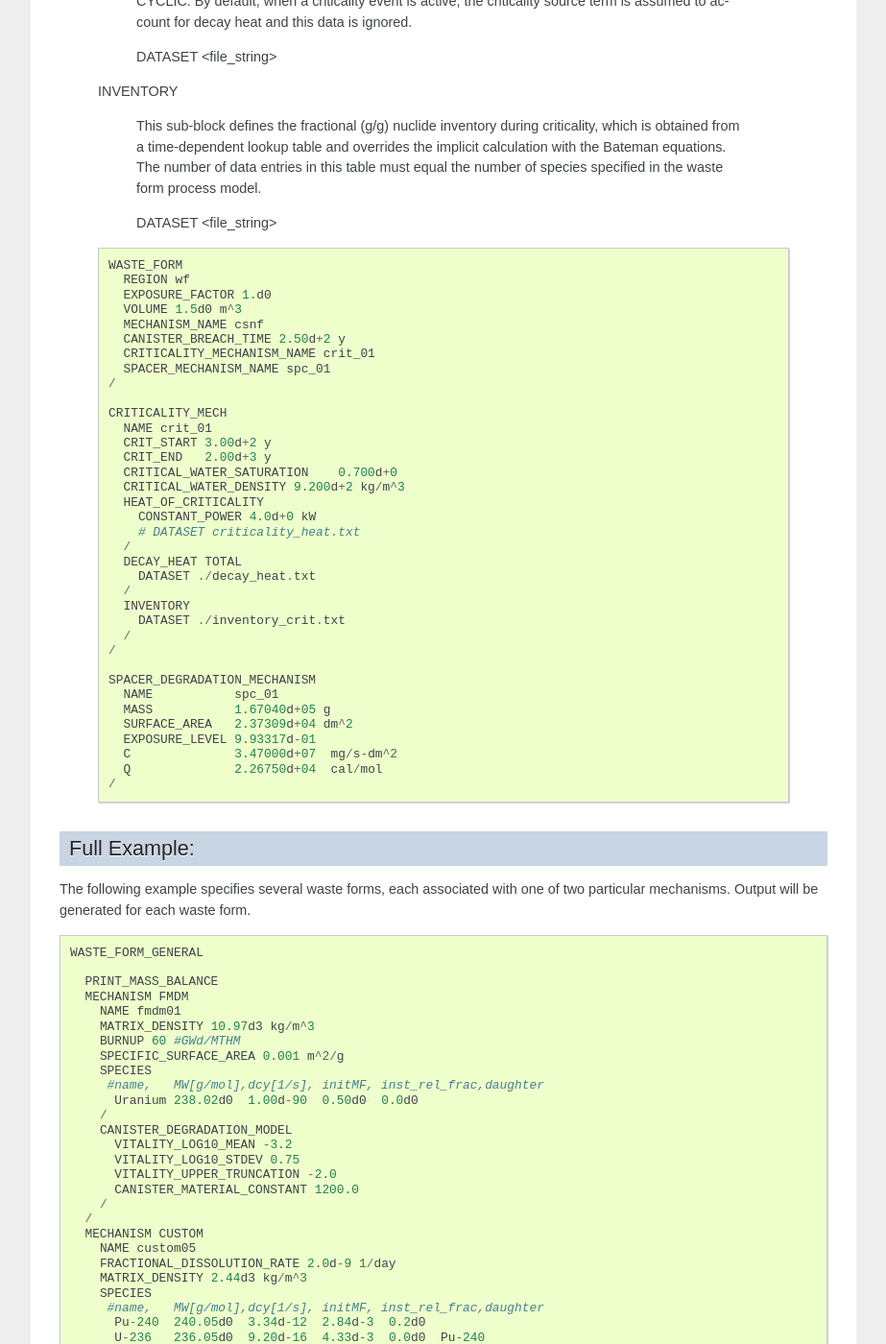
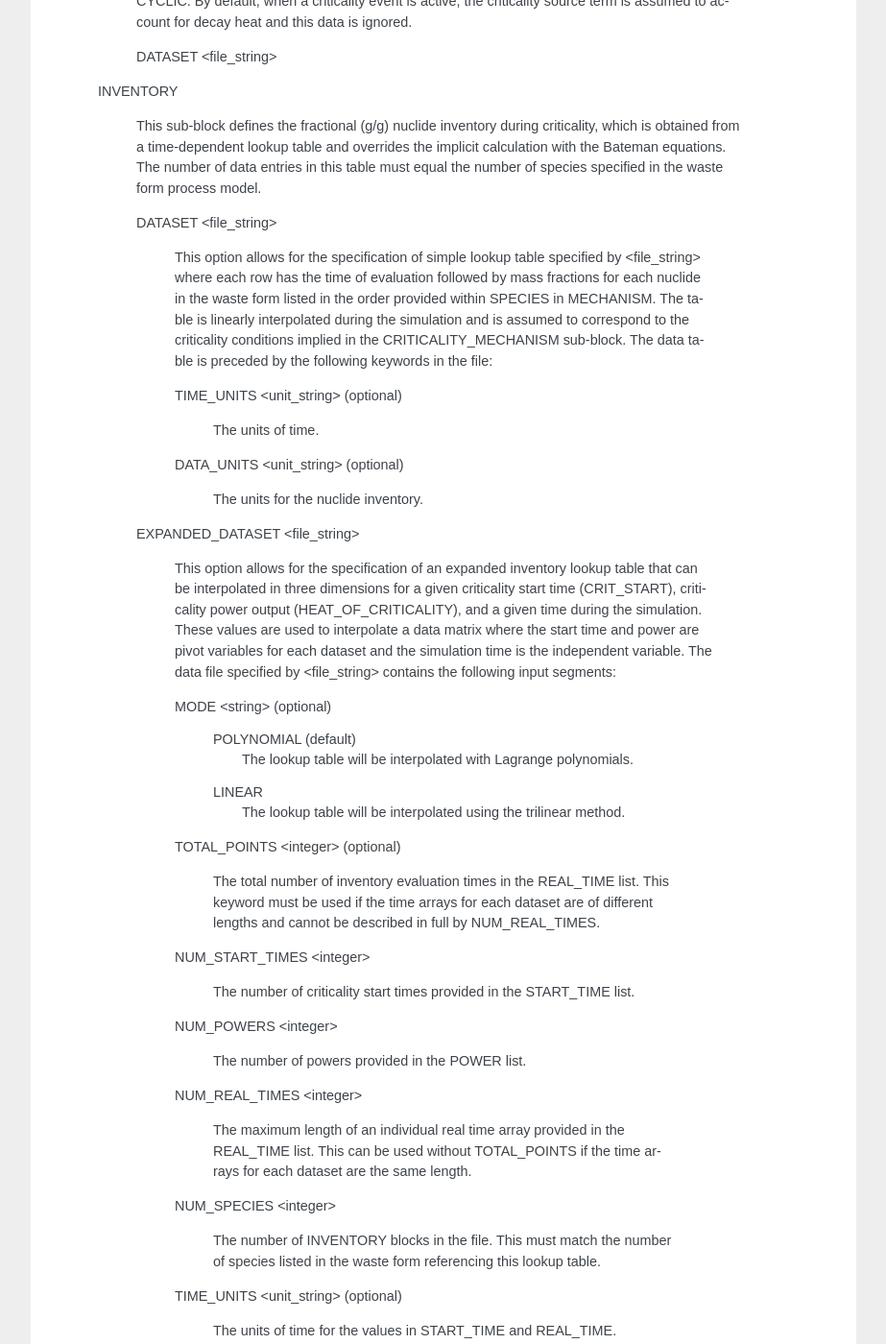
Before and after one commit to Miracloon/pflotran-documentation, a Sphinx documentation site: the page built from source/user_guide/cards/gdsa/waste_form_general_card.rst, in a window 1280 px wide and 1400 px high, scrolled down 13775 px. Shown: the whole window at 96% size, without its empty margins (318-1241 px from the left). Built offline with Sphinx 7.4.7, drawn with Linux system fonts in a browser that asks for light colours; some of the changed text lies outside the part shown.

Commit message:
DPC-48: Added description of data file for the EXPANDED_DATASET option in the INVENTORY sub-block of CRITICALITY_MECHANISM.

```diff
--- a/source/user_guide/cards/gdsa/waste_form_general_card.rst
+++ b/source/user_guide/cards/gdsa/waste_form_general_card.rst
@@ -753,6 +753,76 @@ CRITICALITY_MECH
 
   DATASET <file_string>
 
+    This option allows for the specification of simple lookup table specified by <file_string> where each row has the time of evaluation followed by mass fractions for each nuclide in the waste form listed in the order provided within SPECIES in MECHANISM. The table is linearly interpolated during the simulation and is assumed to correspond to the criticality conditions implied in the CRITICALITY_MECHANISM sub-block. The data table is preceded by the following keywords in the file:
+
+    TIME_UNITS <unit_string> (optional)
+
+      The units of time.
+
+    DATA_UNITS <unit_string> (optional)
+
+      The units for the nuclide inventory.
+
+  EXPANDED_DATASET <file_string>
+
+    This option allows for the specification of an expanded inventory lookup table that can be interpolated in three dimensions for a given criticality start time (CRIT_START), criticality power output (HEAT_OF_CRITICALITY), and a given time during the simulation. These values are used to interpolate a data matrix where the start time and power are pivot variables for each dataset and the simulation time is the independent variable. The data file specified by <file_string> contains the following input segments:
+
+    MODE <string> (optional)
+
+      POLYNOMIAL (default)
+       The lookup table will be interpolated with Lagrange polynomials.
+
+      LINEAR
+        The lookup table will be interpolated using the trilinear method.
+
+    TOTAL_POINTS <integer> (optional)
+
+      The total number of inventory evaluation times in the REAL_TIME list. This keyword must be used if the time arrays for each dataset are of different lengths and cannot be described in full by NUM_REAL_TIMES.
+
+    NUM_START_TIMES <integer>
+
+      The number of criticality start times provided in the START_TIME list.
+
+    NUM_POWERS <integer>
+
+      The number of powers provided in the POWER list.
+
+    NUM_REAL_TIMES <integer>
+
+      The maximum length of an individual real time array provided in the REAL_TIME list. This can be used without TOTAL_POINTS if the time arrays for each dataset are the same length.
+
+    NUM_SPECIES <integer>
+
+      The number of INVENTORY blocks in the file. This must match the number of species listed in the waste form referencing this lookup table.
+
+    TIME_UNITS <unit_string> (optional)
+
+      The units of time for the values in START_TIME and REAL_TIME.
+
+    POWER_UNITS <unit_string> (optional)
+
+      The units of power for the values in POWERS.
+
+    DATA_UNITS <unit_string> (optional)
+
+      The units of inventory for the values in each INVENTORY block.
+
+    START_TIME <list double>
+
+      The start times of the criticality events relative to the beginning of the PFLOTRAN simulation. This is the first pivot variable used to construct the data matrix.
+
+    POWER <list double>
+
+      The power outputs of the criticality events. This is the second pivot variable used to construct the data matrix and does not have to be duplicated per START_TIME.
+
+    REAL_TIME <list double>
+
+      The arrays of evaluation times for the radionuclide inventory. The times must increase monotonically as a means of separating data sets if TOTAL_POINTS is specified. These values serve as the independent variables for the data matrix and have a multiplicity based on START_TIME and POWER.
+
+    INVENTORY <list double>
+
+      For each radionuclide in the waste form referencing this lookup table, an INVENTORY block provides the mass fractions per given value in the REAL_TIME list. The number of INVENTORY blocks must be the same as the number of nuclides in the waste form.
+
  ::
 
    WASTE_FORM
```
